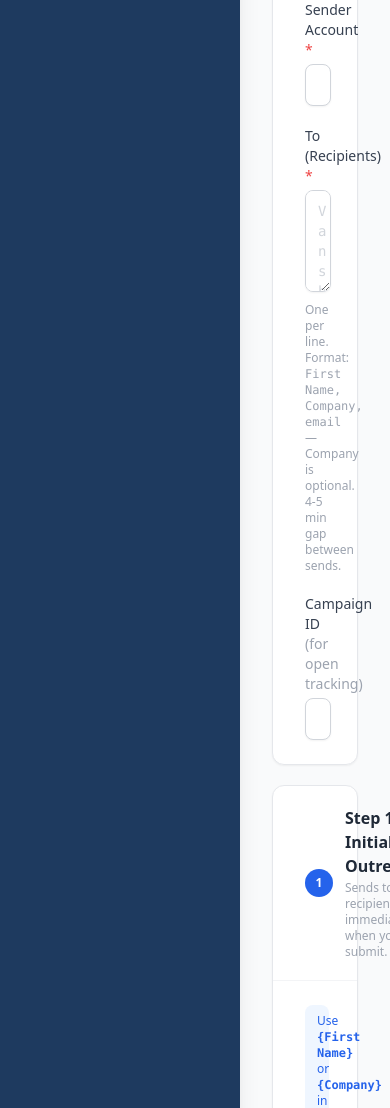
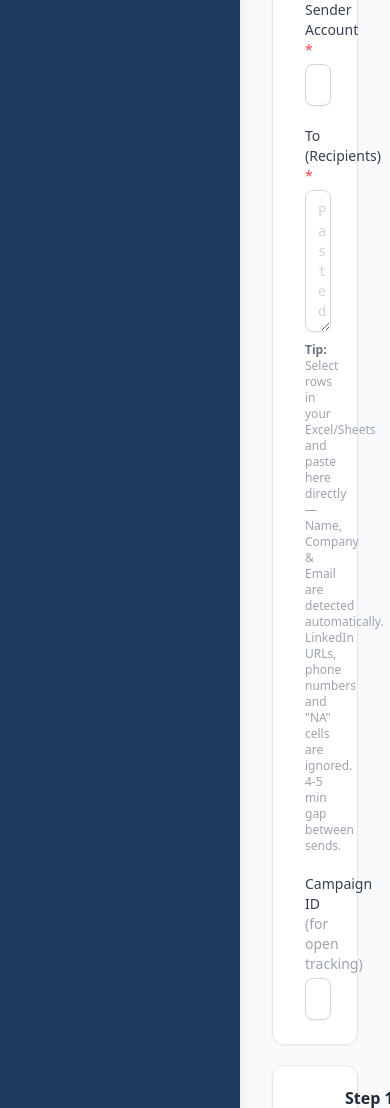
Before and after one commit to vanshmeenaken/ABM-Email-Campaign-Automation, a Flask app: page /send in a window 390 px wide. Shown: the part 349-1457 px from the top of the page. Run offline with Flask 3, Linux system fonts and the light colour scheme; some libraries are stand-ins or nearby versions.

Commit message:
Add paste-from-Excel input, undelivered column, better recipient UX
Recipient parser now handles tab-separated paste from Excel/Sheets:
- Auto-detects email column by @ presence
- Filters out LinkedIn URLs, phone numbers, NA cells, website columns
- Extracts first name (first word) and company from remaining columns
- Works with full sheet copy (7 cols) or partial (2-3 cols)
- Placeholder updated with clear tip for team

Campaigns table now shows Undelivered count (failed + Bouncify-skipped)
as a separate column with red badge and tooltip breakdown on hover.

Co-Authored-By: Claude Sonnet 4.6 <noreply@anthropic.com>

```diff
--- a/app.py
+++ b/app.py
@@ -103,25 +103,61 @@ def _load_brief(campaign_id):
 def parse_recipients(raw_text):
     """Parse recipient lines into dicts.
 
-    Accepted formats (one per line):
-      Vansh, Acme Corp, vansh@example.com
+    Supports comma-separated and tab-separated (paste directly from Excel/Sheets).
+    Auto-detects email column; filters out LinkedIn URLs, phone numbers, NA, websites.
+    Extracts first name (first word of name column) and company automatically.
+
+    Examples that all work:
+      vansh@example.com
       Vansh, vansh@example.com
-      vansh@example.com
-    Returns list of {"email": ..., "first_name": ..., "company": ...}
+      Vansh, Ken Research, vansh@example.com
+      Amit Talwar [tab] Country Director [tab] linkedin.com/... [tab] Agco [tab] agco.com [tab] amit@agco.com [tab] NA
     """
+    _JUNK = {"na", "n/a", "-", "--", ""}
+
+    def _is_url(s):
+        return s.startswith("http") or "linkedin.com" in s.lower() or (
+            "." in s and "/" in s
+        )
+
+    def _is_phone(s):
+        stripped = s.replace("+", "").replace(" ", "").replace("-", "")
+        return stripped.isdigit() and len(stripped) >= 7
+
     result = []
     for line in raw_text.splitlines():
         line = line.strip()
         if not line or "@" not in line:
             continue
-        parts = [p.strip() for p in line.split(",")]
-        email_idx = next((i for i, p in enumerate(parts) if "@" in p), None)
+
+        # Detect tab vs comma
+        parts = [p.strip() for p in (line.split("\t") if "\t" in line else line.split(","))]
+
+        # Find email column — has @ but is not a LinkedIn/URL
+        email_idx = next(
+            (i for i, p in enumerate(parts)
+             if "@" in p and not _is_url(p)),
+            None,
+        )
         if email_idx is None:
             continue
-        email = parts[email_idx].lower()
-        non_email = [p for i, p in enumerate(parts) if i != email_idx]
-        first_name = non_email[0] if len(non_email) >= 1 else ""
-        company = non_email[1] if len(non_email) >= 2 else ""
+
+        email = parts[email_idx].lower().strip()
+
+        # Remaining non-junk text columns (no URL, no phone, not NA)
+        text_parts = [
+            p for i, p in enumerate(parts)
+            if i != email_idx
+            and p.lower().strip() not in _JUNK
+            and not _is_url(p)
+            and not _is_phone(p)
+        ]
+
+        # First text part = full name → use only first word as first_name
+        first_name = text_parts[0].split()[0] if text_parts else ""
+        # Second text part = company (keep full string)
+        company = text_parts[1] if len(text_parts) >= 2 else ""
+
         result.append({"email": email, "first_name": first_name, "company": company})
     return result
 
@@ -682,6 +718,9 @@ def get_dashboard_stats():
         validation["skipped"] = validation["invalid"] + validation["risky"]
         validation["checked"] = len(send_details) - validation["unvalidated"]
 
+        failed_count  = sum(1 for d in send_details if d.get("status") == "failed")
+        skipped_count = sum(1 for d in send_details if d.get("status") == "skipped")
+
         campaigns_info.append({
             "id": cid,
             "name": brief.get("name", cid),
@@ -693,6 +732,9 @@ def get_dashboard_stats():
             "sent": sent,
             "total_recipients": progress.get("total_recipients", 0),
             "pending": progress.get("pending", 0),
+            "failed": failed_count,
+            "skipped": skipped_count,
+            "undelivered": failed_count + skipped_count,
             "opens": opens_for_campaign,
             "open_rate": open_rate,
             "replied": replied_count,
--- a/templates/send.html
+++ b/templates/send.html
@@ -38,12 +38,14 @@
           <label for="recipients" class="block text-sm font-medium text-gray-700 mb-1">
             To (Recipients) <span class="text-red-500">*</span>
           </label>
-          <textarea id="recipients" name="recipients" rows="4" required
-                    placeholder="Vansh, Acme Corp, vansh@example.com&#10;Sanya, sanya@example.com&#10;noreply@example.com"
+          <textarea id="recipients" name="recipients" rows="6" required
+                    placeholder="Paste directly from Excel/Google Sheets, or type one per line:&#10;&#10;amit.talwar@agcocorp.com&#10;Vansh, vansh@example.com&#10;Amit Talwar, Agco, amit@agco.com"
                     class="w-full rounded-lg border border-gray-300 px-3 py-2.5 text-sm text-gray-800
                            placeholder-gray-300 focus:outline-none focus:ring-2 focus:ring-blue-500
                            focus:border-transparent shadow-sm font-mono resize-y"></textarea>
-          <p class="text-xs text-gray-400 mt-1">One per line. Format: <span class="font-mono">First Name, Company, email</span> — Company is optional. 4-5 min gap between sends.</p>
+          <p class="text-xs text-gray-400 mt-1">
+            <strong class="text-gray-500">Tip:</strong> Select rows in your Excel/Sheets and paste here directly — Name, Company &amp; Email are detected automatically. LinkedIn URLs, phone numbers and "NA" cells are ignored. 4-5 min gap between sends.
+          </p>
         </div>
 
         <!-- Campaign ID -->
```
Also changed, not shown: templates/dashboard.html (+11 -0 lines).
